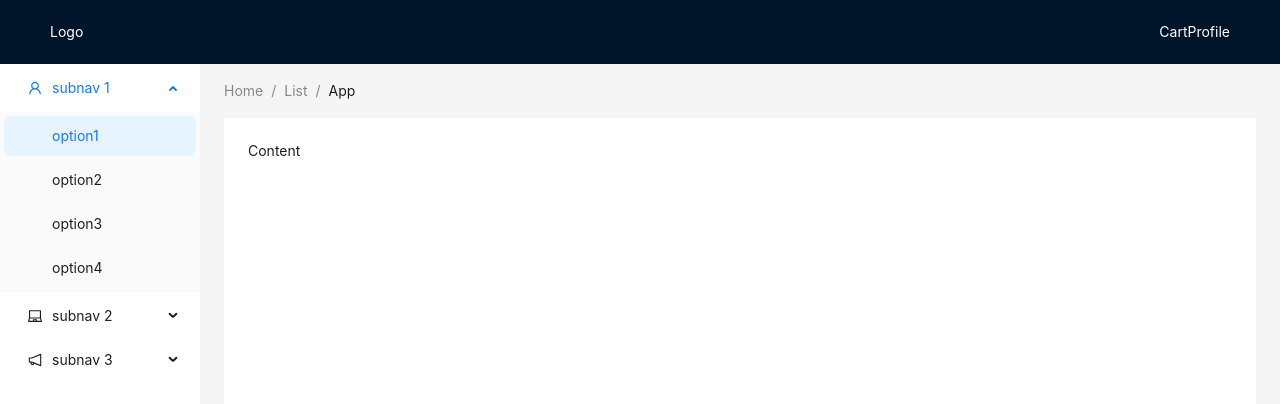
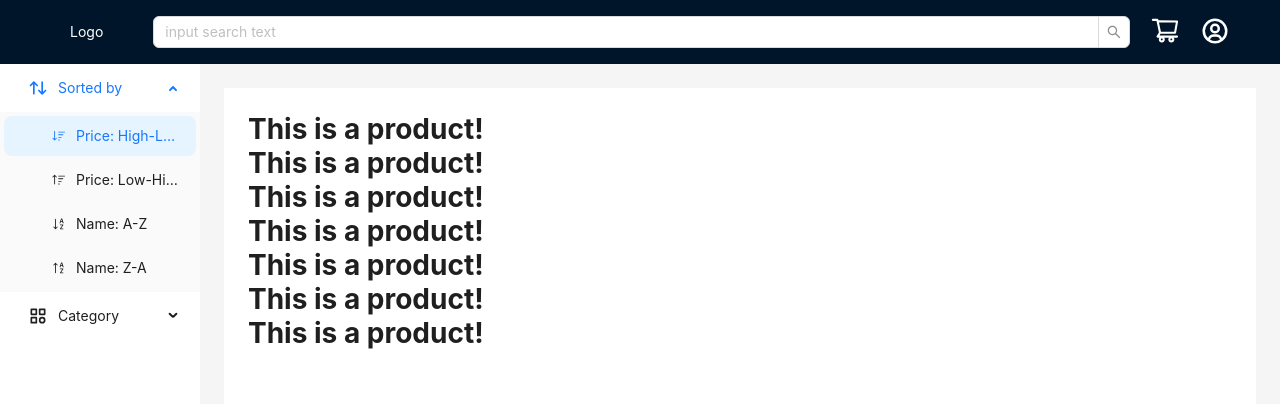
Before and after one commit to quyld17/E-Commerce-Website, a Next.js app: page / in a window 1280 px wide. Shown: the top 404 px of the page. Built offline with nearby package versions, Linux system fonts and the light colour scheme.

Commit message:
implement main page's UI

```diff
--- a/package.json
+++ b/package.json
@@ -14,6 +14,7 @@
     "eslint-config-next": "13.4.3",
     "next": "13.4.3",
     "react": "18.2.0",
-    "react-dom": "18.2.0"
+    "react-dom": "18.2.0",
+    "react-icons": "^4.8.0"
   }
 }
--- a/pages/_document.js
+++ /dev/null
@@ -1,13 +0,0 @@
-import { Html, Head, Main, NextScript } from 'next/document'
-
-export default function Document() {
-  return (
-    <Html lang="en">
-      <Head />
-      <body>
-        <Main />
-        <NextScript />
-      </body>
-    </Html>
-  )
-}
--- a/pages/index.js
+++ b/pages/index.js
@@ -1,36 +1,11 @@
 import React from "react";
-import Link from "next/link";
+import Head from "next/head";
+import SideBar from "./side-bar";
+import NavigationBar from "./navigation-bar";
+import ProductDisplay from "./product-display";
 
-import {
-  LaptopOutlined,
-  NotificationOutlined,
-  UserOutlined,
-} from "@ant-design/icons";
-import { Breadcrumb, Layout, Menu, theme } from "antd";
-const { Header, Content, Sider } = Layout;
-
-// const items1 = ["1", "2", "3"].map((key) => ({
-//   key,
-//   label: `nav ${key}`,
-// }));
-
-const items2 = [UserOutlined, LaptopOutlined, NotificationOutlined].map(
-  (icon, index) => {
-    const key = String(index + 1);
-    return {
-      key: `sub${key}`,
-      icon: React.createElement(icon),
-      label: `subnav ${key}`,
-      children: new Array(4).fill(null).map((_, j) => {
-        const subKey = index * 4 + j + 1;
-        return {
-          key: subKey,
-          label: `option${subKey}`,
-        };
-      }),
-    };
-  }
-);
+import { Layout, theme } from "antd";
+const { Content } = Layout;
 
 export default function Home() {
   const {
@@ -38,54 +13,17 @@ export default function Home() {
   } = theme.useToken();
   return (
     <Layout style={{ minHeight: "100vh" }}>
-      <Header
-        style={{
-          display: "flex",
-          // alignItems: "center",
-        }}
-      >
-        <div style={{ color: "white", display: "flex", flexGrow: "1" }} className="website-logo">
-          <Link href="/">Logo</Link>
-        </div>
-        <div style={{ color: "white" }} className="cart-logo">
-          <Link href="/cart">Cart</Link>
-        </div>
-        <div style={{ color: "white" }} className="profile-logo">
-          <Link href="/profile">Profile</Link>
-        </div>
-      </Header>
-      <Layout >
-        <Sider
-          width={200}
+      <Head>
+        <title>E-Commerce Website</title>
+      </Head>
+      <NavigationBar />
+      <Layout>
+        <SideBar />
+        <Layout
           style={{
-            background: colorBgContainer,
+            padding: "24px",
           }}
         >
-          <Menu
-            mode="inline"
-            defaultSelectedKeys={["1"]}
-            defaultOpenKeys={["sub1"]}
-            style={{
-              height: "100%",
-              borderRight: 0,
-            }}
-            items={items2}
-          />
-        </Sider>
-        <Layout
-          style={{
-            padding: "0 24px 24px",
-          }}
-        >
-          <Breadcrumb
-            style={{
-              margin: "16px 0",
-            }}
-          >
-            <Breadcrumb.Item>Home</Breadcrumb.Item>
-            <Breadcrumb.Item>List</Breadcrumb.Item>
-            <Breadcrumb.Item>App</Breadcrumb.Item>
-          </Breadcrumb>
           <Content
             style={{
               padding: 24,
@@ -94,7 +32,15 @@ export default function Home() {
               background: colorBgContainer,
             }}
           >
-            Content
+            <h1>
+              <ProductDisplay />
+              <ProductDisplay />
+              <ProductDisplay />
+              <ProductDisplay />
+              <ProductDisplay />
+              <ProductDisplay />
+              <ProductDisplay />
+            </h1>
           </Content>
         </Layout>
       </Layout>
--- /dev/null
+++ b/pages/navigation-bar.js
@@ -0,0 +1,55 @@
+import Link from "next/link";
+import { ShoppingCartOutlined } from "@ant-design/icons";
+import { BiUserCircle } from "react-icons/bi";
+import { Input, Layout } from "antd";
+const { Search } = Input;
+const { Header } = Layout;
+
+export default function NavigationBar() {
+  const onSearch = (value) => console.log(value);
+  return (
+    <Header
+      style={{
+        display: "flex",
+        alignItems: "center",
+        justifyContent: "space-between",
+      }}
+    >
+      <div
+        style={{ color: "white", marginLeft: "20px" }}
+        className="website-logo"
+      >
+        <Link href="/">Logo</Link>
+      </div>
+
+      <Search
+        placeholder="input search text"
+        onSearch={onSearch}
+        style={{
+          maxWidth: 1000,
+          marginLeft: "50px",
+        }}
+      />
+
+      <div
+        style={{ color: "white", display: "right", margin: "0 20px" }}
+        className="cart-logo"
+      >
+        <Link href="/cart-page">
+          <ShoppingCartOutlined
+            style={{ fontSize: "30px", marginTop: "20px" }}
+          />
+        </Link>
+      </div>
+
+      <div
+        style={{ color: "white", justifyContent: "flex-end" }}
+        className="profile-logo"
+      >
+        <Link href="/profile-page">
+          <BiUserCircle style={{ fontSize: "30px", marginTop: "25px" }} />
+        </Link>
+      </div>
+    </Header>
+  );
+}
--- /dev/null
+++ b/pages/product-display.js
@@ -0,0 +1,9 @@
+import Link from "next/link";
+
+export default function ProductDisplay() {
+    return (
+        <div>
+            <Link href="./product-page">This is a product!</Link>
+        </div>
+    );
+}
--- /dev/null
+++ b/pages/side-bar.js
@@ -0,0 +1,67 @@
+import React from "react";
+import { LaptopOutlined } from "@ant-design/icons";
+import { TbCategory, TbArrowsSort } from "react-icons/tb";
+import { MdOutlineChildFriendly } from "react-icons/md";
+import {
+  BsSortUp,
+  BsSortDown,
+  BsSortAlphaDown,
+  BsSortAlphaUp,
+} from "react-icons/bs";
+import { Layout, Menu, theme } from "antd";
+const { Sider } = Layout;
+
+export default function SideBar() {
+  function getItem(label, key, icon, children) {
+    return {
+      key,
+      icon,
+      children,
+      label,
+    };
+  }
+
+  const items = [
+    getItem(
+      "Sorted by",
+      "sub1",
+      <TbArrowsSort style={{ fontSize: "20px" }} />,
+      [
+        getItem("Price: High-Low", "1", <BsSortDown />),
+        getItem("Price: Low-High", "2", <BsSortUp />),
+        getItem("Name: A-Z", "3", <BsSortAlphaDown />),
+        getItem("Name: Z-A", "4", <BsSortAlphaUp />),
+      ]
+    ),
+    getItem("Category", "sub2", <TbCategory style={{ fontSize: "20px" }} />, [
+      getItem(
+        "Child products",
+        "5",
+        <MdOutlineChildFriendly style={{ fontSize: "20px" }} />
+      ),
+      getItem("Electronics", "6", <LaptopOutlined />),
+    ]),
+  ];
+  const {
+    token: { colorBgContainer },
+  } = theme.useToken();
+  return (
+    <Sider
+      width={200}
+      style={{
+        background: "colorBgContainer",
+      }}
+    >
+      <Menu
+        mode="inline"
+        defaultSelectedKeys={["1"]}
+        defaultOpenKeys={["sub1"]}
+        style={{
+          height: "100%",
+          borderRight: 0,
+        }}
+        items={items}
+      />
+    </Sider>
+  );
+}
--- a/styles/globals.css
+++ b/styles/globals.css
@@ -85,7 +85,7 @@ body {
   overflow-x: hidden;
 }
 
-body {
+/* body {
   color: rgb(var(--foreground-rgb));
   background: linear-gradient(
       to bottom,
@@ -93,15 +93,15 @@ body {
       rgb(var(--background-end-rgb))
     )
     rgb(var(--background-start-rgb));
-}
+} */
 
 a {
   color: inherit;
   text-decoration: none;
 }
 
-@media (prefers-color-scheme: dark) {
+/* @media (prefers-color-scheme: dark) {
   html {
     color-scheme: dark;
   }
-}
+} */
```
Also changed, not shown: pages/product-page.js (added, +11 -0 lines), pages/cart-page.js (renamed from pages/cart.js), pages/profile-page.js (renamed from pages/profile.js), 1 other file (tests, documents, lock files or other folders).
